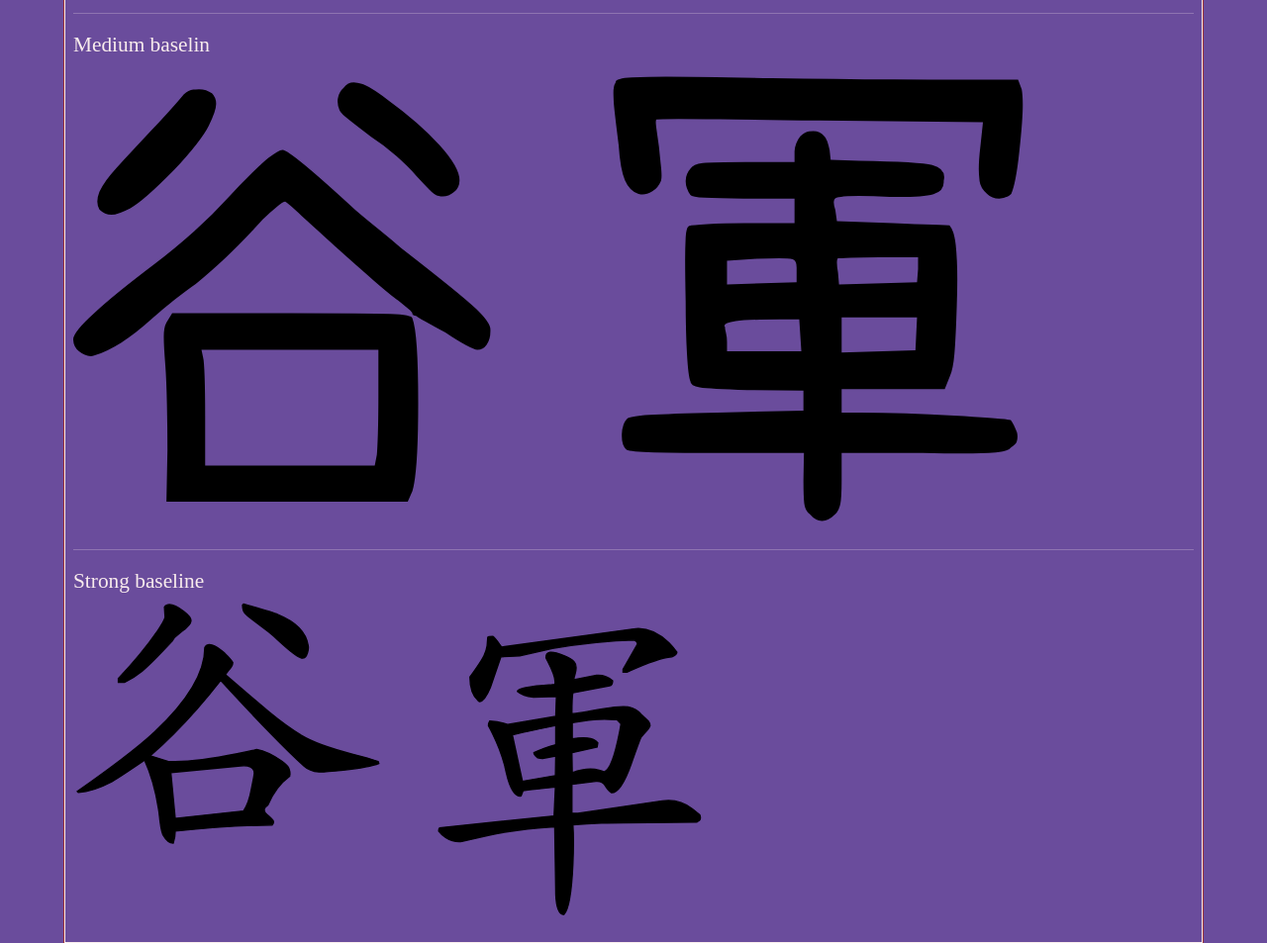
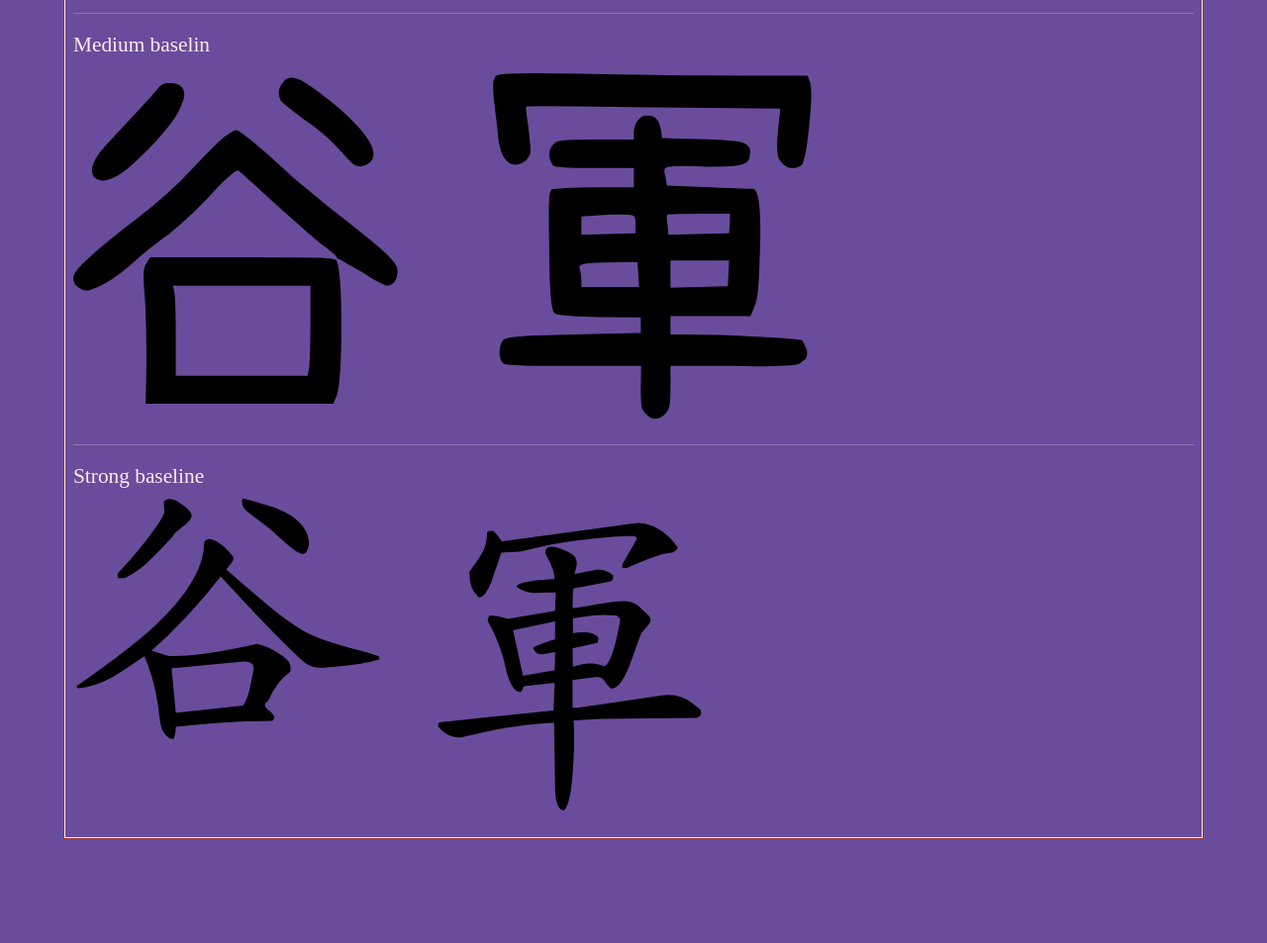
Before and after one commit to doom0831/ct2023s, a plain HTML site: page hw02/index.html in a window 1280 px wide. Shown: the part 1037-1990 px from the top of the page at 99% size. After the commit the page ends 1893 px from the top, so only its background shows below. Drawn offline with nearby package versions, Linux system fonts and the light colour scheme.

Commit message:
Update index.html

```diff
--- a/hw02/index.html
+++ b/hw02/index.html
@@ -243,10 +243,11 @@
 
       <hr>
       Medium baselin <br>
-      <img src="./8c37_8ecd.svg" width="90%" />
+      <img src="./8c37_8ecd.svg" width="70%" />
 
       <hr>
       Strong baseline<br>
+
       <img src="./U+8C37.svg" width="30%" />
       <img src="./U+8ECD.svg" width="30%" />
     </div>
```
